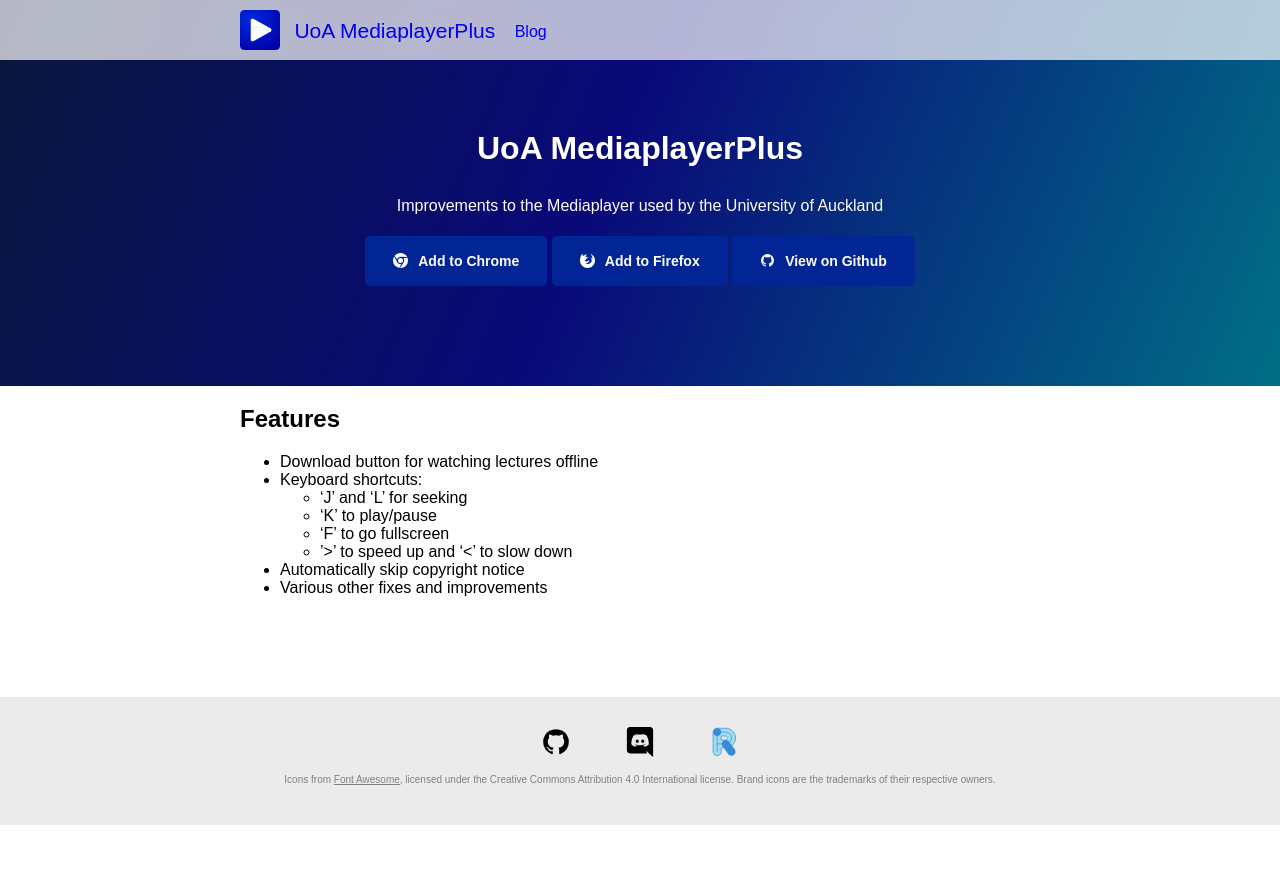
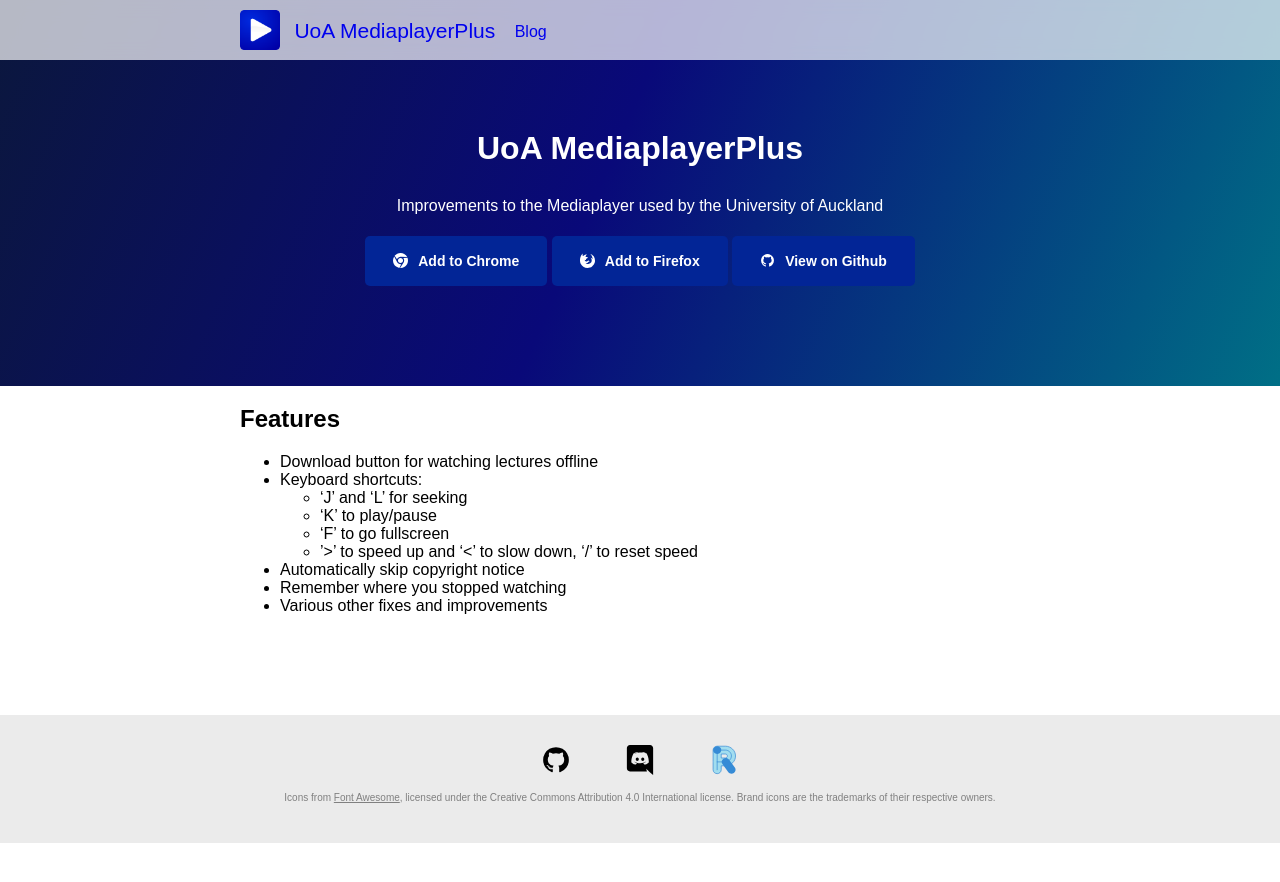
Before and after one commit to acoollevel/uoa-mediaplayer-plus, a Jekyll site: the page built from docs/index.md, in a window 1280 px wide. Shown: the top 882 px of the page. Built offline with Jekyll 4.4.1, drawn with Linux system fonts in a browser that asks for light colours; our own code applies the rules of GitHub Pages for plain Markdown files.

Commit message:
Update documentation

```diff
--- a/docs/index.md
+++ b/docs/index.md
@@ -10,6 +10,7 @@
   - 'J' and 'L' for seeking
   - 'K' to play/pause
   - 'F' to go fullscreen
-  - '>' to speed up and '<' to slow down
+  - '>' to speed up and '<' to slow down, '/' to reset speed
 - Automatically skip copyright notice
+- Remember where you stopped watching
 - Various other fixes and improvements
```
Also changed, not shown: README.md.
